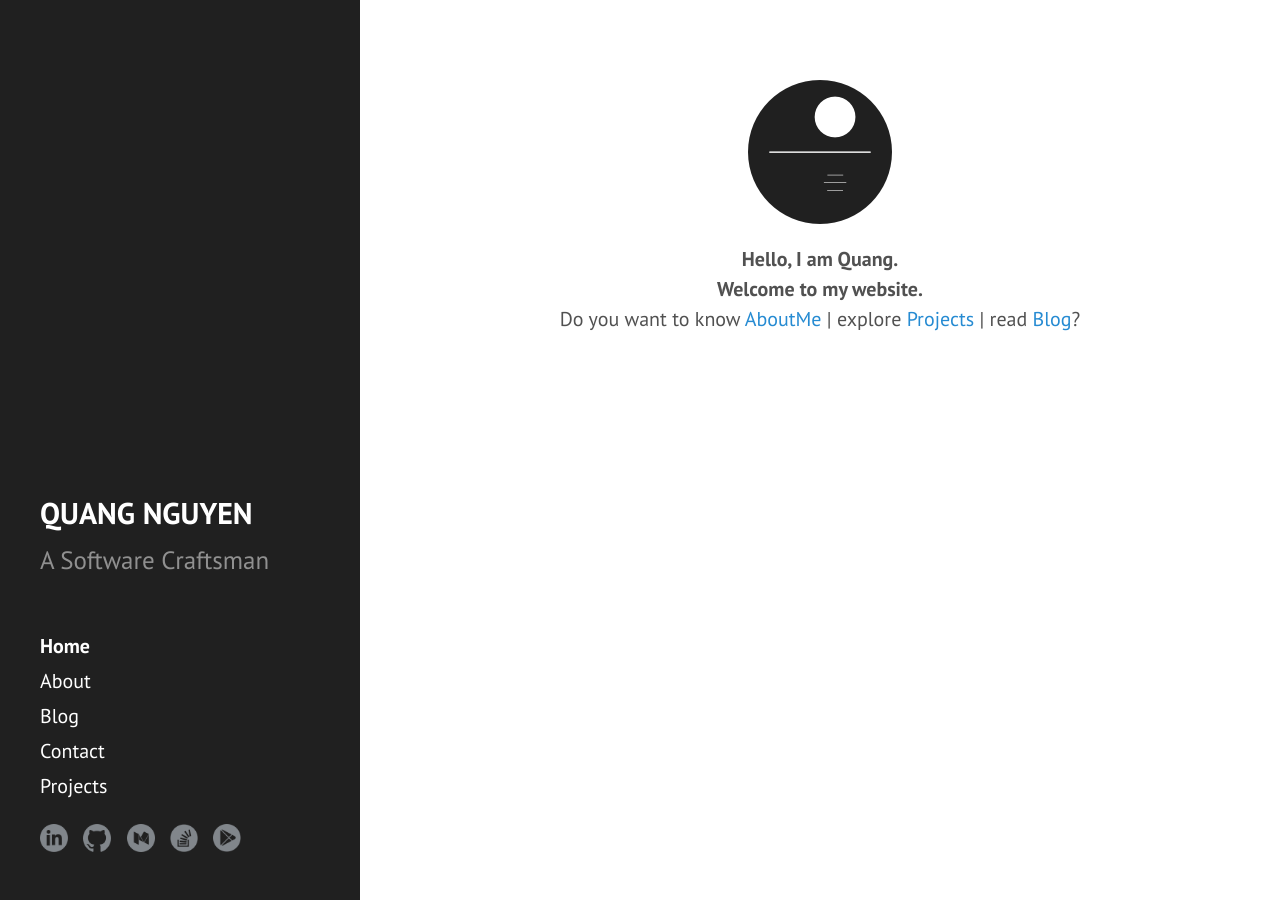
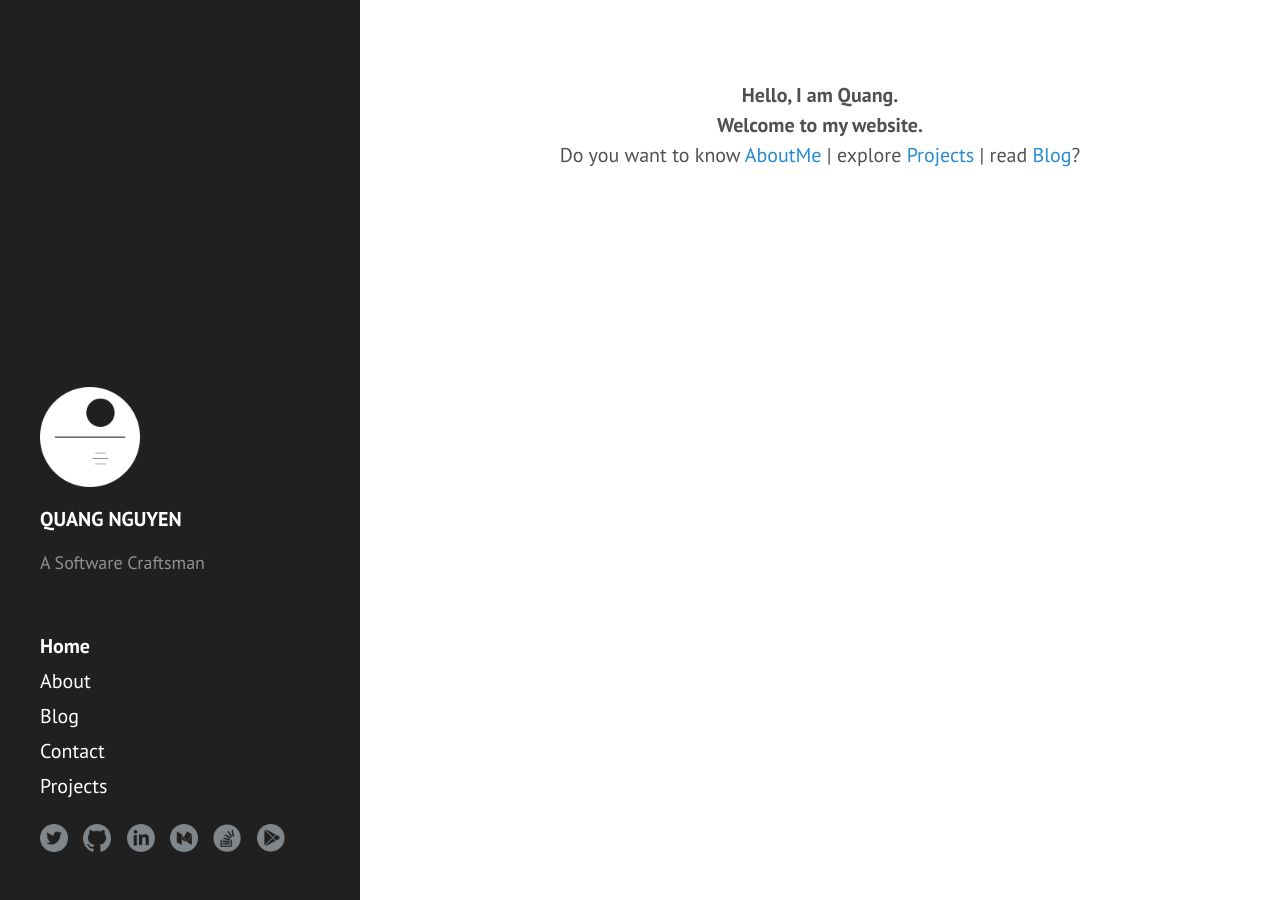
Before and after one commit to quangctkm9207/quangctkm9207.github.io, a Jekyll site: the page built from index.md, in a window 1280 px wide. Built offline with Jekyll 4.4.1, drawn with Linux system fonts in a browser that asks for light colours.

Commit message:
Update design.

```diff
--- a/_config.yml
+++ b/_config.yml
@@ -1,7 +1,7 @@
 
 # Setup
 title:            QUANG NGUYEN
-tagline:          'Mobile Craftsman'
+tagline:          'Software Craftsman'
 description:      'A Software Craftsman'
 url:              https://emo-pass.com
 newbaseurl:       /
--- a/_includes/sidebar.html
+++ b/_includes/sidebar.html
@@ -1,12 +1,13 @@
 <div class="sidebar">
   <div class="container sidebar-sticky">
     <div class="sidebar-about">
-      <h2>
+      <img src="{{ site.newbaseurl }}assets/icon_512_white.png" height="100" width="100">
+      <h4>
         <a href="{{ site.newbaseurl }}">
           {{ site.title }}
         </a>
-      </h2>
-      <p class="lead">{{ site.description }}</p>
+      </h4>
+      <p class="lead"> <font size = "4">{{ site.description }}</font></p>
       </br>
     </div>
 
@@ -35,11 +36,14 @@
 
     <footer>
         <div class="sidebar-social">
-            <a href = "https://www.linkedin.com/in/quangctkm9207" target="_blank">
-              <img src="{{ site.newbaseurl }}assets/ic_linkedin.png" alt="Linkedin">
+            <a href = "https://www.twitter.com/quangctkm9207" target="_blank">
+              <img src="{{ site.newbaseurl }}assets/ic_twitter.png" alt="Twitter">
             </a>
             <a href = "https://github.com/quangctkm9207" target="_blank">
               <img src="{{ site.newbaseurl }}assets/ic_github.png" alt="Github">
+            </a>
+            <a href = "https://www.linkedin.com/in/quangctkm9207" target="_blank">
+              <img src="{{ site.newbaseurl }}assets/ic_linkedin.png" alt="Linkedin">
             </a>
             <a href = "https://medium.com/@quangctkm9207" target="_blank">
               <img src="{{ site.newbaseurl }}assets/ic_medium.png" alt="Medium">
--- a/index.md
+++ b/index.md
@@ -3,7 +3,6 @@ layout: default
 title: Home
 ---
 <p align="center">
-  <img src="{{ site.newbaseurl }}assets/icon_144.png">
   <b>Hello, I am Quang.</b><br>
   <b>Welcome to my website.</b><br>
   Do you want to know <a href="{{ site.newbaseurl }}about/">AboutMe</a> |
```
Also changed, not shown: assets/icon_144_white.png (added), assets/icon_512_white.png (added).
